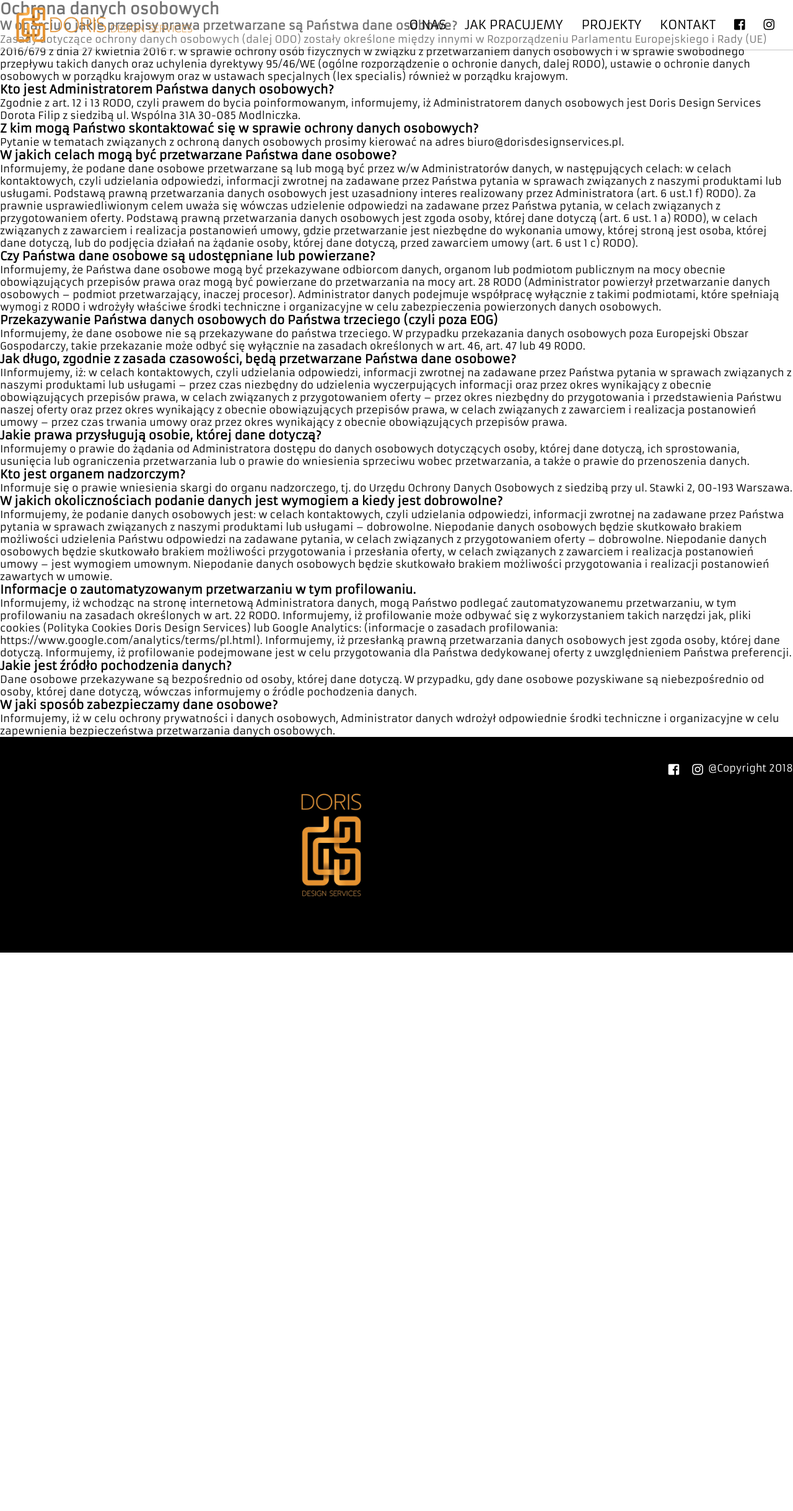
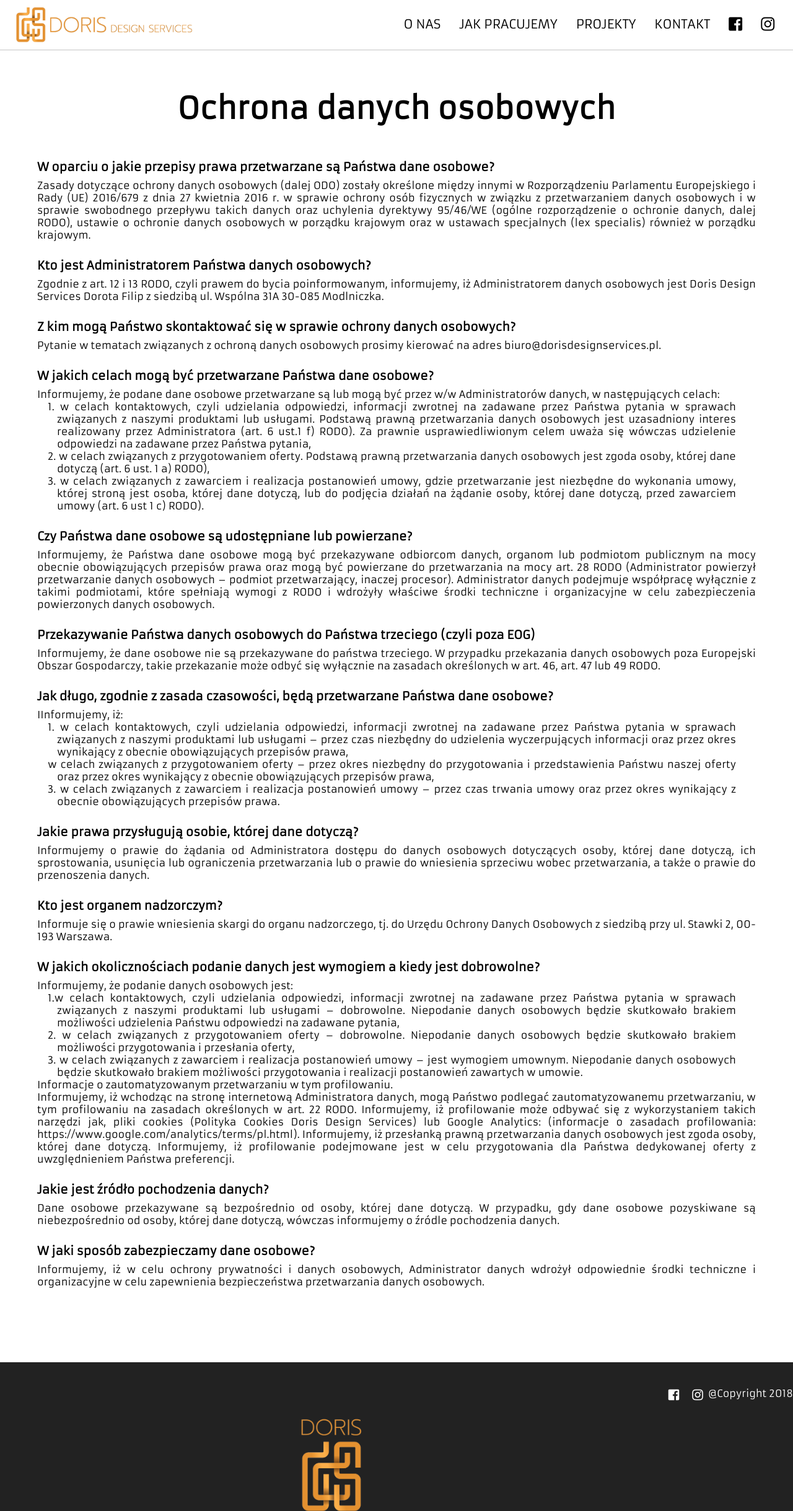
Before and after one commit to Perkos91/doris, a PHP site: page /polityka-prywatnosci.html in a window 1280 px wide. Shown: the top 2438 px of the page at 62% size. Before the commit the page ends 1537 px from the top, so only its background shows below. Run offline with PHP 8.4, Linux system fonts and the light colour scheme; some libraries are stand-ins or nearby versions.

Commit message:
add new file html

```diff
--- a/index.html
+++ b/index.html
@@ -724,7 +724,6 @@
                 <a href="#" class="logo-footer">
                     <img src="dist/img/logo_1.png" alt="logo">
                 </a>
-
                 <p>@Copyright 2018</p>
 
             </div>
--- a/polityka-prywatnosci.html
+++ b/polityka-prywatnosci.html
@@ -23,7 +23,6 @@
     <div class="container">
         <!-- <span id="arrow-up"><i class="fas fa-arrow-circle-up"></i></span> -->
         <header>
-            <div class="head">
             <nav class="navbar">
                 <div class="menu-toggle">
                     <i class="fas fa-bars"></i>
@@ -35,7 +34,7 @@
 
                 <ul class="main-nav">
                     <li>
-                            <a class="nav-links scroll" href="#onas">o nas</a>
+                        <a class="nav-links scroll" href="index.html#onas">o nas</a>
                     </li>
                     <li>
                         <a class="nav-links scroll" href="#jakpracujemy">jak pracujemy</a>
@@ -58,42 +57,52 @@
                     </li>
                 </ul>
             </nav>
-            </div>
-
         </header>
-        <div>
+        <section class="wrap">
+            <div class="polityka">
                 <h2>Ochrona danych osobowych</h2>
                 <h3>W oparciu o jakie przepisy prawa przetwarzane są Państwa dane osobowe?</h3>
                 <p>
-                Zasady dotyczące ochrony danych osobowych (dalej ODO) zostały określone między innymi w Rozporządzeniu
+                    Zasady dotyczące ochrony danych osobowych (dalej ODO) zostały określone między innymi w
+                    Rozporządzeniu
                     Parlamentu Europejskiego i Rady (UE) 2016/679 z dnia 27 kwietnia 2016 r. w sprawie ochrony osób
-                fizycznych w związku z przetwarzaniem danych osobowych i w sprawie swobodnego przepływu takich danych
+                    fizycznych w związku z przetwarzaniem danych osobowych i w sprawie swobodnego przepływu takich
+                    danych
                     oraz uchylenia dyrektywy 95/46/WE (ogólne rozporządzenie o ochronie danych, dalej RODO), ustawie o
                     ochronie danych osobowych w porządku krajowym oraz w ustawach specjalnych (lex specialis) również w
                     porządku krajowym.
                 </p>
                 <h3>Kto jest Administratorem Państwa danych osobowych?</h3>
                 <p>Zgodnie z art. 12 i 13 RODO, czyli prawem do bycia poinformowanym, informujemy, iż Administratorem
-                danych osobowych jest Doris Design Services Dorota Filip z siedzibą ul. Wspólna 31A 30-085 Modlniczka.</p>
+                    danych osobowych jest Doris Design Services Dorota Filip z siedzibą ul. Wspólna 31A 30-085
+                    Modlniczka.</p>
                 <h3>Z kim mogą Państwo skontaktować się w sprawie ochrony danych osobowych?</h3>
                 <p>Pytanie w tematach związanych z ochroną danych osobowych prosimy kierować na adres
                     biuro@dorisdesignservices.pl.</p>
                 <h3>W jakich celach mogą być przetwarzane Państwa dane osobowe?</h3>
                 <p>Informujemy, że podane dane osobowe przetwarzane są lub mogą być przez w/w Administratorów danych, w
-                następujących celach:
-                w celach kontaktowych, czyli udzielania odpowiedzi, informacji zwrotnej na zadawane przez Państwa
-                pytania w sprawach związanych z naszymi produktami lub usługami. Podstawą prawną przetwarzania danych
-                osobowych jest uzasadniony interes realizowany przez Administratora (art. 6 ust.1 f) RODO). Za prawnie
-                usprawiedliwionym celem uważa się wówczas udzielenie odpowiedzi na zadawane przez Państwa pytania,
-                w celach związanych z przygotowaniem oferty. Podstawą prawną przetwarzania danych osobowych jest zgoda
-                osoby, której dane dotyczą (art. 6 ust. 1 a) RODO),
-                w celach związanych z zawarciem i realizacja postanowień umowy, gdzie przetwarzanie jest niezbędne do
+                    następujących celach:</p>
+                <div class="indentation">1. w celach kontaktowych, czyli
+                    udzielania odpowiedzi, informacji zwrotnej na zadawane przez
+                    Państwa
+                    pytania w sprawach związanych z naszymi produktami lub usługami. Podstawą prawną przetwarzania
+                    danych
+                    osobowych jest uzasadniony interes realizowany przez Administratora (art. 6 ust.1 f) RODO). Za
+                    prawnie
+                    usprawiedliwionym celem uważa się wówczas udzielenie odpowiedzi na zadawane przez Państwa pytania,</div>
+                <div class="indentation">2. w celach związanych z przygotowaniem oferty. Podstawą prawną przetwarzania
+                    danych osobowych jest
+                    zgoda
+                    osoby, której dane dotyczą (art. 6 ust. 1 a) RODO),</div>
+                <div class="indentation">3. w celach związanych z zawarciem i realizacja postanowień umowy, gdzie
+                    przetwarzanie jest niezbędne
+                    do
                     wykonania umowy, której stroną jest osoba, której dane dotyczą, lub do podjęcia działań na żądanie
-                osoby, której dane dotyczą, przed zawarciem umowy (art. 6 ust 1 c) RODO).
-            </p>
+                    osoby, której dane dotyczą, przed zawarciem umowy (art. 6 ust 1 c) RODO).</div>
                 <h3>Czy Państwa dane osobowe są udostępniane lub powierzane?</h3>
                 <p>Informujemy, że Państwa dane osobowe mogą być przekazywane odbiorcom danych, organom lub podmiotom
-                publicznym na mocy obecnie obowiązujących przepisów prawa oraz mogą być powierzane do przetwarzania na
+                    publicznym na mocy obecnie obowiązujących przepisów prawa oraz mogą być powierzane do przetwarzania
+                    na
                     mocy art. 28 RODO (Administrator powierzył przetwarzanie danych osobowych – podmiot przetwarzający,
                     inaczej procesor). Administrator danych podejmuje współpracę wyłącznie z takimi podmiotami, które
                     spełniają wymogi z RODO i wdrożyły właściwe środki techniczne i organizacyjne w celu zabezpieczenia
@@ -103,52 +112,77 @@
                     W przypadku przekazania danych osobowych poza Europejski Obszar Gospodarczy, takie przekazanie może
                     odbyć się wyłącznie na zasadach określonych w art. 46, art. 47 lub 49 RODO.</p>
                 <h3>Jak długo, zgodnie z zasada czasowości, będą przetwarzane Państwa dane osobowe?</h3>
-            <p>IInformujemy, iż:
-                w celach kontaktowych, czyli udzielania odpowiedzi, informacji zwrotnej na zadawane przez Państwa
-                pytania w sprawach związanych z naszymi produktami lub usługami – przez czas niezbędny do udzielenia
-                wyczerpujących informacji oraz przez okres wynikający z obecnie obowiązujących przepisów prawa,
-                w celach związanych z przygotowaniem oferty – przez okres niezbędny do przygotowania i przedstawienia
-                Państwu naszej oferty oraz przez okres wynikający z obecnie obowiązujących przepisów prawa,
-                w celach związanych z zawarciem i realizacja postanowień umowy – przez czas trwania umowy oraz przez
+                <p>IInformujemy, iż:</p>
+                <div class="indentation">1. w celach kontaktowych, czyli udzielania odpowiedzi, informacji zwrotnej na
+                    zadawane przez Państwa
+                    pytania w sprawach związanych z naszymi produktami lub usługami – przez czas niezbędny do
+                    udzielenia
+                    wyczerpujących informacji oraz przez okres wynikający z obecnie obowiązujących przepisów prawa,</div>
+                <div class="indentation">w celach związanych z przygotowaniem oferty – przez okres niezbędny do
+                    przygotowania i
+                    przedstawienia
+                    Państwu naszej oferty oraz przez okres wynikający z obecnie obowiązujących przepisów prawa,</div>
+                <div class="indentation">3. w celach związanych z zawarciem i realizacja postanowień umowy – przez czas
+                    trwania umowy oraz
+                    przez
                     okres wynikający z obecnie obowiązujących przepisów prawa.
-
-            </p>
+                </div>
                 <h3>Jakie prawa przysługują osobie, której dane dotyczą?</h3>
-            <p>Informujemy o prawie do żądania od Administratora dostępu do danych osobowych dotyczących osoby, której
-                dane dotyczą, ich sprostowania, usunięcia lub ograniczenia przetwarzania lub o prawie do wniesienia
+                <p>Informujemy o prawie do żądania od Administratora dostępu do danych osobowych dotyczących osoby,
+                    której
+                    dane dotyczą, ich sprostowania, usunięcia lub ograniczenia przetwarzania lub o prawie do
+                    wniesienia
                     sprzeciwu wobec przetwarzania, a także o prawie do przenoszenia danych.</p>
                 <h3>Kto jest organem nadzorczym?</h3>
-            <p>Informuje się o prawie wniesienia skargi do organu nadzorczego, tj. do Urzędu Ochrony Danych Osobowych z
+                <p>Informuje się o prawie wniesienia skargi do organu nadzorczego, tj. do Urzędu Ochrony Danych
+                    Osobowych z
                     siedzibą przy ul. Stawki 2, 00-193 Warszawa.</p>
                 <h3>W jakich okolicznościach podanie danych jest wymogiem a kiedy jest dobrowolne?</h3>
-            <p>Informujemy, że podanie danych osobowych jest:
-                w celach kontaktowych, czyli udzielania odpowiedzi, informacji zwrotnej na zadawane przez Państwa
+                <p>Informujemy, że podanie danych osobowych jest:</p>
+                <div class="indentation">1.w celach kontaktowych, czyli udzielania odpowiedzi, informacji zwrotnej na
+                    zadawane przez
+                    Państwa
                     pytania w sprawach związanych z naszymi produktami lub usługami – dobrowolne. Niepodanie danych
-                osobowych będzie skutkowało brakiem możliwości udzielenia Państwu odpowiedzi na zadawane pytania,
-                w celach związanych z przygotowaniem oferty – dobrowolne. Niepodanie danych osobowych będzie skutkowało
-                brakiem możliwości przygotowania i przesłania oferty,
-                w celach związanych z zawarciem i realizacja postanowień umowy – jest wymogiem umownym. Niepodanie
-                danych osobowych będzie skutkowało brakiem możliwości przygotowania i realizacji postanowień zawartych
+                    osobowych będzie skutkowało brakiem możliwości udzielenia Państwu odpowiedzi na zadawane
+                    pytania,</div>
+                <div class="indentation">2. w celach związanych z przygotowaniem oferty – dobrowolne. Niepodanie danych
+                    osobowych będzie
+                    skutkowało
+                    brakiem możliwości przygotowania i przesłania oferty,</div>
+                <div class="indentation">3. w celach związanych z zawarciem i realizacja postanowień umowy – jest
+                    wymogiem umownym.
+                    Niepodanie
+                    danych osobowych będzie skutkowało brakiem możliwości przygotowania i realizacji postanowień
+                    zawartych
                     w umowie.
-            </p>
-            <h3>Informacje o zautomatyzowanym przetwarzaniu w tym profilowaniu.</h3>
+                </div <h3>Informacje o zautomatyzowanym przetwarzaniu w tym profilowaniu.</h3>
                 <p>Informujemy, iż wchodząc na stronę internetową Administratora danych, mogą Państwo podlegać
                     zautomatyzowanemu przetwarzaniu, w tym profilowaniu na zasadach określonych w art. 22 RODO.
-                Informujemy, iż profilowanie może odbywać się z wykorzystaniem takich narzędzi jak, pliki cookies
-                (Polityka Cookies Doris Design Services) lub Google Analytics: (informacje o zasadach profilowania:
-                https://www.google.com/analytics/terms/pl.html). Informujemy, iż przesłanką prawną przetwarzania danych
-                osobowych jest zgoda osoby, której dane dotyczą. Informujemy, iż profilowanie podejmowane jest w celu
+                    Informujemy, iż profilowanie może odbywać się z wykorzystaniem takich narzędzi jak, pliki
+                    cookies
+                    (Polityka Cookies Doris Design Services) lub Google Analytics: (informacje o zasadach
+                    profilowania:
+                    https://www.google.com/analytics/terms/pl.html). Informujemy, iż przesłanką prawną
+                    przetwarzania
+                    danych
+                    osobowych jest zgoda osoby, której dane dotyczą. Informujemy, iż profilowanie podejmowane jest
+                    w
+                    celu
                     przygotowania dla Państwa dedykowanej oferty z uwzględnieniem Państwa preferencji. </p>
                 <h3>Jakie jest źródło pochodzenia danych?</h3>
-            <p>Dane osobowe przekazywane są bezpośrednio od osoby, której dane dotyczą. W przypadku, gdy dane osobowe
-                pozyskiwane są niebezpośrednio od osoby, której dane dotyczą, wówczas informujemy o źródle pochodzenia
+                <p>Dane osobowe przekazywane są bezpośrednio od osoby, której dane dotyczą. W przypadku, gdy dane
+                    osobowe
+                    pozyskiwane są niebezpośrednio od osoby, której dane dotyczą, wówczas informujemy o źródle
+                    pochodzenia
                     danych.</p>
                 <h3>W jaki sposób zabezpieczamy dane osobowe?</h3>
-            <p>Informujemy, iż w celu ochrony prywatności i danych osobowych, Administrator danych wdrożył odpowiednie
-                środki techniczne i organizacyjne w celu zapewnienia bezpieczeństwa przetwarzania danych osobowych.</p>
+                <p>Informujemy, iż w celu ochrony prywatności i danych osobowych, Administrator danych wdrożył
+                    odpowiednie
+                    środki techniczne i organizacyjne w celu zapewnienia bezpieczeństwa przetwarzania danych
+                    osobowych.</p>
 
             </div>
-
+        </section>
         <footer>
             <a href="#" class="logo-footer">
                 <img src="dist/img/logo_1.png" alt="logo">
--- a/style.css
+++ b/style.css
@@ -202,6 +202,34 @@ body {
 }
 
 /*......................Tekst.........................*/
+
+.polityka {
+    margin: 100px auto;
+    max-width: 1200px;
+    padding: 20px;
+}
+
+.polityka>* {
+    text-align: justify;
+}
+
+.polityka h2 {
+    text-align: center;
+    padding: 25px;
+}
+
+.polityka h3 {
+    padding: 28px 0 8px 0;
+}
+
+
+.indentation {
+    display: block;
+    text-indent: -15px;
+    margin: 0 32px;
+}
+
+
 .description {
     padding: 10px;
     text-align: justify;
@@ -969,13 +997,11 @@ footer {
 
     /*......................footer.....................*/
     footer {
-        background-color: #000;
-        color: #fff;
+        background-color: #222222;
         padding: 40px 0;
         position: relative;
         display: flex;
         flex-direction: row;
-        justify-content: space-around;
 
     }
 
@@ -997,10 +1023,16 @@ footer {
         text-align: center;
         flex-direction: column;
         padding: 0 24px;
+        /* background-color: #333; */
         width: calc(100% / 3);
     }
 
-    .column .menu {}
+    .column.menu {
+        /* background-color: #f33; */
+        text-align: left;
+        margin-left: 30px;
+    }
+
 
     .column h2 {
         font-size: 24px;
@@ -1029,6 +1061,10 @@ footer {
         text-transform: uppercase;
     }
 
+    .nav-links i {
+        font-size: 25px;
+    }
+
     .active-link {
         border-bottom: 2px solid #E49130;
         color: #E49130;
@@ -1039,12 +1075,12 @@ footer {
         display: block;
         width: 0;
         height: 2px;
-        background: #000;
+        background: #E49130;
         transition: width .8s;
     }
 
     .nav-links:hover::after {
-        width: 100%;
+        width: 60%;
     }
 
     /* .main-nav li a {
```
Lines whose indentation alone changed are shown as unchanged.
